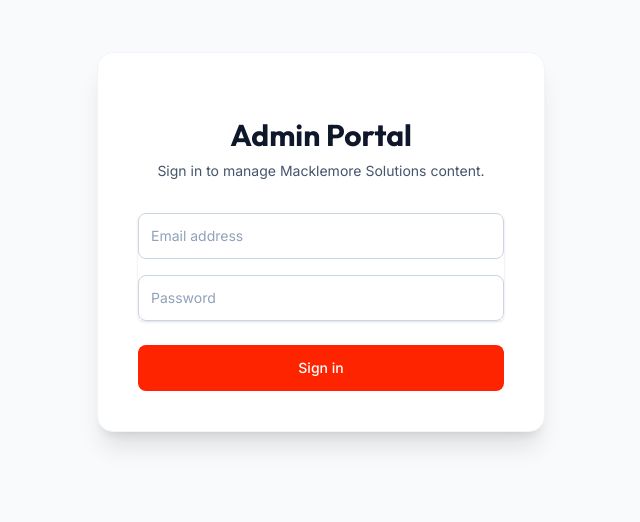
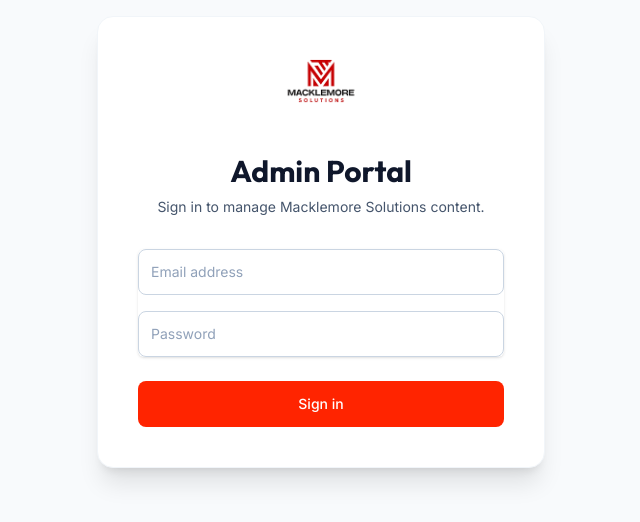
Before and after one commit to Kennysaruni/Macklemore-Solutions, a React (Vite) app: page /admin/login in a window 1280 px wide. Shown: the part 158-680 px from the top of the page, without its empty margins (319-959 px from the left). Built offline with nearby package versions, Linux system fonts and the light colour scheme; no server answers; the database is empty.

Commit message:
Added logo to macklemore admin portal

```diff
--- a/src/components/AdminLayout.tsx
+++ b/src/components/AdminLayout.tsx
@@ -15,6 +15,7 @@
   X
 } from 'lucide-react';
 import { cn } from '../lib/utils';
+import macklemoreLogo from '../assets/macklemorelogo.png';
 
 export default function AdminLayout() {
   const { signOut, user } = useAuth();
@@ -48,8 +49,9 @@
         isMobileMenuOpen ? "translate-x-0" : "-translate-x-full lg:translate-x-0"
       )}>
         <div className="h-16 flex items-center justify-between px-6 border-b border-slate-200">
-          <Link to="/admin" className="font-display font-bold text-xl text-slate-900">
-            Admin Portal
+          <Link to="/admin" className="flex items-center">
+            <img src={macklemoreLogo} alt="Macklemore Solutions Logo" className="h-8" />
+            <h3 className="text-xl font-semibold text-slate-800">Admin Portal</h3>
           </Link>
           <button
             className="lg:hidden text-slate-500 hover:text-slate-700"
--- a/src/pages/admin/Login.tsx
+++ b/src/pages/admin/Login.tsx
@@ -2,6 +2,7 @@
 import { useNavigate, Navigate } from 'react-router-dom';
 import { supabase } from '../../lib/supabase';
 import { useAuth } from '../../context/AuthContext';
+import macklemoreLogo from '@/src/assets/macklemorelogo.png';
 
 export default function Login() {
   const [email, setEmail] = useState('');
@@ -38,6 +39,9 @@
     <div className="min-h-screen flex items-center justify-center bg-slate-50 py-12 px-4 sm:px-6 lg:px-8">
       <div className="max-w-md w-full space-y-8 bg-white p-10 rounded-2xl shadow-xl border border-slate-100">
         <div>
+          <div className="flex justify-center">
+            <img src={macklemoreLogo} alt="Macklemore Solutions Logo" className="h-12 mb-6" />
+          </div>
           <h2 className="mt-6 text-center text-3xl font-display font-extrabold text-slate-900">
             Admin Portal
           </h2>
```
